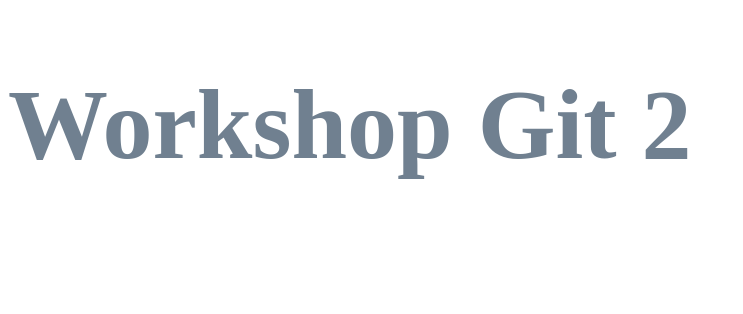
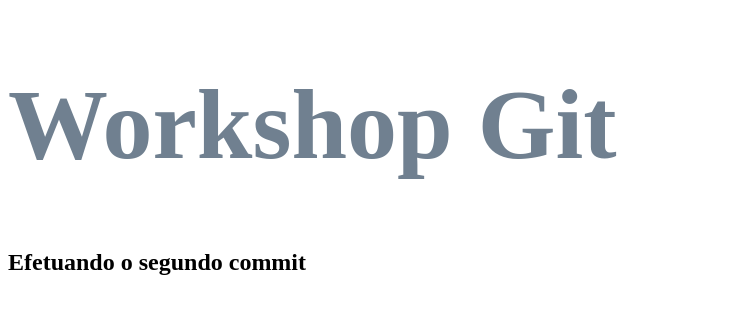
Before and after one commit to Edsueco/workshop-git, a plain HTML site: page playground/workshop-git/index.html in a window 1280 px wide. Shown: the whole page, without its empty margins (0-743 px from the left). Drawn offline with Linux system fonts and the light colour scheme.

Commit message:
adiciona segundo topico

```diff
--- a/playground/workshop-git/index.html
+++ b/playground/workshop-git/index.html
@@ -12,6 +12,7 @@
     </style>
 </head>
 <body>
-    <h1>Workshop Git 2</h1>
+    <h1>Workshop Git</h1>
+    <h2>Efetuando o segundo commit</h2>
 </body>
 </html>
```
